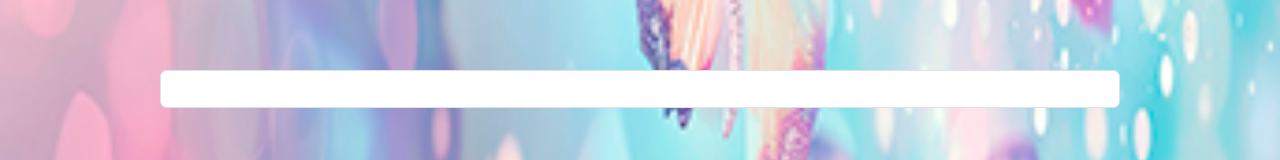
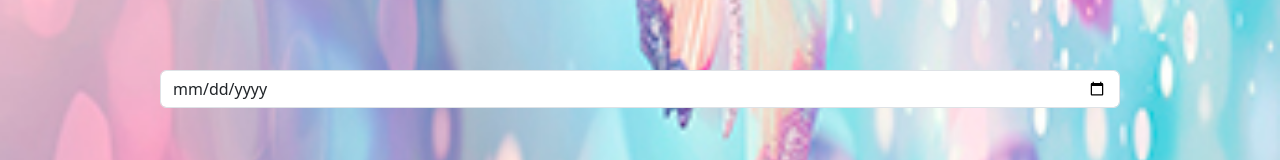
Before and after one commit to Salahwebdev/Anniversary, a plain HTML site: page index.html in a window 1280 px wide. Shown: the part 229-389 px from the top of the page. Drawn offline with Linux system fonts and the light colour scheme.

Commit message:
Update index.html

```diff
--- a/index.html
+++ b/index.html
@@ -12,7 +12,7 @@
 <body>
     <header class="anniversary d-flex justify-content-around align-items-center flex-column">
         <h1  class="h6 p-4 bg-light-subtle  rounded-4 text-center"><i class="fa-solid fa-heart text-danger  fs-3"></i> Enter Our Date My Butterfly <i class="fa-regular fa-face-kiss-wink-heart text-danger  fs-3"></i></h1>
-        <input type="text" id="dateInput" class="form-control w-75">
+        <input type="date" id="dateInput" class="form-control w-75">
         <button class="btn btn-outline-light w-100 py-3" onclick="getQuoteByDate()">Get Quote</button>
         <p id="quoteDisplay" class="fs-2 bg-body-tertiary rounded-4 p-3"></p>
     </header>
```
